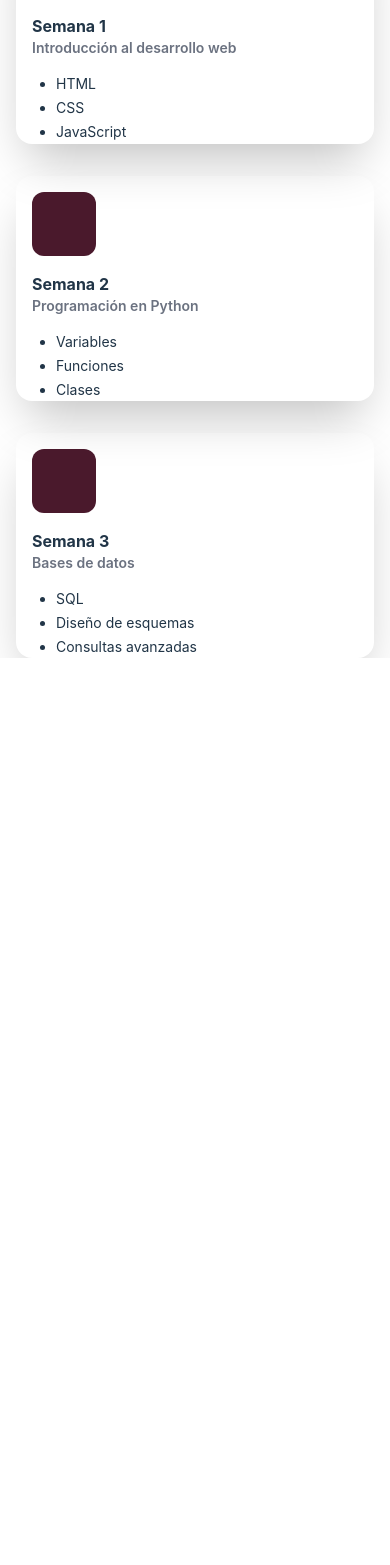
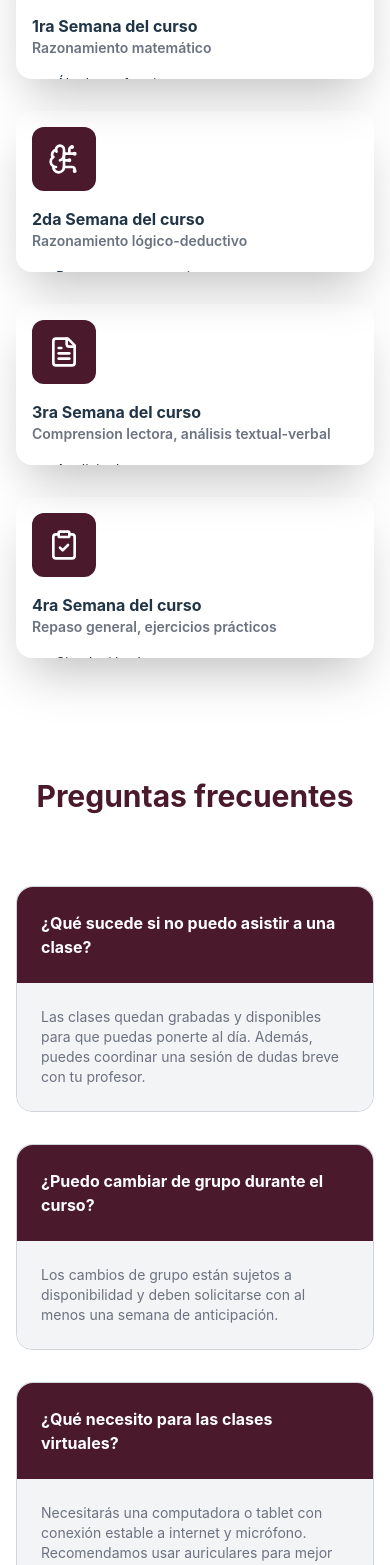
Before and after one commit to hros19/ticademycr, a React (Vite) app: page /Schedules-Curriculum in a window 390 px wide. Shown: the part 2703-4268 px from the top of the page. Before the commit the page ends 3361 px from the top, so only its background shows below. Built offline with nearby package versions, Linux system fonts and the light colour scheme.

Commit message:
Terminado
Puede cuestionarse el responsive de la estructura del curso para algunos dispositivos, tratar de arreglar

```diff
--- a/package.json
+++ b/package.json
@@ -11,6 +11,7 @@
   },
   "dependencies": {
     "firebase": "^11.1.0",
+    "lucide-react": "^0.471.1",
     "react": "^18.3.1",
     "react-dom": "^18.3.1",
     "react-icons": "^5.4.0",
--- a/src/components/Schedules&Curriculum/CourseStructure.jsx
+++ b/src/components/Schedules&Curriculum/CourseStructure.jsx
@@ -14,7 +14,7 @@ const CourseStructure = ({ Weeks }) => {
           {/* Título del curso */}
           <div className="flex items-center mb-4 sm:mb-0 sm:mr-6">
             <div className="flex items-center justify-center bg-customMaroon h-16 w-16 sm:h-20 sm:w-20 rounded-xl text-white">
-              {/* Puedes añadir un ícono aquí si es necesario */}
+              {Week.icon && <Week.icon size={32} />}
             </div>
           </div>
           <div className="flex flex-col w-full">
--- /dev/null
+++ b/src/components/Schedules&Curriculum/FrequentQuestions.jsx
@@ -0,0 +1,26 @@
+import React from 'react';
+
+const FrequentQuestions = ({ Questions }) => {
+  return (
+    <div className="flex flex-col items-center px-4 sm:px-6 lg:px-8 mt-20">
+      <h1 className="text-customMaroon mt-10  mb-10 text-3xl sm:text-4xl md:text-5xl font-bold text-center">Preguntas frecuentes</h1>
+      {/* Renderizar cada pregunta */}
+      {Questions.map((question, index) => (
+        <div
+          key={index}
+          className="flex flex-col w-full sm:w-[80%] lg:w-[70%] border border-gray-300 rounded-2xl mt-8">
+          {/* Parte marrón (Pregunta) */}
+          <div className="p-6 sm:p-8 bg-customMaroon rounded-t-2xl text-white text-base sm:text-lg md:text-xl lg:text-2xl font-bold">
+            {question.question}
+          </div>
+          {/* Parte gris (Respuesta) */}
+          <div className="p-6 sm:p-8 bg-gray-100 rounded-b-2xl text-gray-500 text-sm sm:text-base md:text-lg lg:text-xl">
+            {question.answer}
+          </div>
+        </div>
+      ))}
+    </div>
+  );
+};
+
+export default FrequentQuestions;
--- a/src/components/Schedules&Curriculum/Schedules&Curriculum.jsx
+++ b/src/components/Schedules&Curriculum/Schedules&Curriculum.jsx
@@ -3,24 +3,54 @@ import HeroSection from './HeroSection';
 import Dates from './Dates';
 import Groups from './Groups'
 import CourseStructure from './CourseStructure'
+import FrequentQuestions from './FrequentQuestions'
+import SignupSection from './SingUpSection'
+
 import imageUrl from "../../assets/ticademy/pexels-fauxels-3184405.jpg";
-
+import { FileText, BrainCircuit, ClipboardCheck, FunctionSquare } from 'lucide-react';
 
 const weeks = [
   {
-    title: "Semana 1",
-    subtitle: "Introducción al desarrollo web",
-    contents: ["HTML", "CSS", "JavaScript"],
+    title: "1ra Semana del curso",
+    subtitle: "Razonamiento matemático",
+    contents: ["Álgebra y funciones", "Geometría y trigonometría", "Analisis de datos y estadísticas", "Resolucion de problemas aplicados"],
+    icon: FunctionSquare,
   },
   {
-    title: "Semana 2",
-    subtitle: "Programación en Python",
-    contents: ["Variables", "Funciones", "Clases"],
+    title: "2da Semana del curso",
+    subtitle: "Razonamiento lógico-deductivo",
+    contents: ["Patrones y secuencias", "Lógica proposicional", "Análisis deductivo", "Resolucion de acertijos"],
+    icon: BrainCircuit,
   },
   {
-    title: "Semana 3",
-    subtitle: "Bases de datos",
-    contents: ["SQL", "Diseño de esquemas", "Consultas avanzadas"],
+    title: "3ra Semana del curso",
+    subtitle: "Comprension lectora, análisis textual-verbal",
+    contents: ["Analisis de texto", "Interpretación de gráficos", "Sintesis de información", "Vocabulario contextual"],
+    icon: FileText,
+  },
+  {
+    title: "4ra Semana del curso",
+    subtitle: "Repaso general, ejercicios prácticos",
+    contents: ["Simulación de examen", "Resolución de casos", "Ejercicios cronometrados", "Retroalimentación personalizada"],
+    icon: ClipboardCheck,
+  },
+];
+const questions = [
+  {
+    question: "¿Qué sucede si no puedo asistir a una clase?",
+    answer: "Las clases quedan grabadas y disponibles para que puedas ponerte al día. Además, puedes coordinar una sesión de dudas breve con tu profesor.",
+  },
+  {
+    question: "¿Puedo cambiar de grupo durante el curso?",
+    answer: "Los cambios de grupo están sujetos a disponibilidad y deben solicitarse con al menos una semana de anticipación.",
+  },
+  {
+    question: "¿Qué necesito para las clases virtuales?",
+    answer: "Necesitarás una computadora o tablet con conexión estable a internet y micrófono. Recomendamos usar auriculares para mejor experiencia.",
+  },
+  {
+    question: "¿Se proporciona material de estudio?",
+    answer: "Sí, proporcionamos material digital completo, incluyendo guías de estudio, ejercicios prácticos y exámenes de práctica.",
   },
 ];
 
@@ -34,10 +64,12 @@ const SchedulesAndCurriculum = () => {
         paragraph="Programa especializado de preparación para exámenes de admisión universitaria"
         buttonText="¡Inscríbase Ahora!"
       />
-      {/*Arreglar responsive*/}
       <Dates/>
       <Groups/>
       <CourseStructure Weeks={weeks}/>
+      <FrequentQuestions Questions={questions}/>
+      <SignupSection/>
+
     </div>
   );
 };
--- /dev/null
+++ b/src/components/Schedules&Curriculum/SingUpSection.jsx
@@ -0,0 +1,25 @@
+import React from 'react';
+
+const SignupSection = () => {
+  return (
+    <div className="flex flex-col items-center w-full h-screen gap-6 sm:gap-8 md:gap-10 justify-center px-4">
+      <h2 className="text-3xl sm:text-4xl md:text-5xl lg:text-6xl font-bold text-customMaroon w-full sm:w-2/3 md:w-1/2 text-center mx-auto">
+        ¿Listo para comenzar?
+      </h2>
+
+      <p className="text-black text-center text-lg sm:text-xl md:text-2xl lg:text-3xl">
+        Asegura tu lugar en el grupo que mejor se adapte a tu horario
+      </p>
+
+      <button className="w-full sm:w-2/3 md:w-1/3 h-[10%] bg-orange-500 hover:bg-orange-600 text-white font-semibold py-3 px-6 rounded-lg transition-colors duration-200 text-lg sm:text-xl md:text-2xl lg:text-4xl">
+        Reserva tu espacio
+      </button>
+
+      <button className="w-full sm:w-2/3 md:w-1/3 h-[10%] text-orange-500 hover:text-orange-600 border-2 border-orange-500 hover:border-orange-600 font-semibold py-3 px-6 rounded-lg transition-colors duration-200 text-lg sm:text-xl md:text-2xl lg:text-4xl">
+        Ver precios y planes de inscripción
+      </button>
+    </div>
+  );
+};
+
+export default SignupSection;
```
Also changed, not shown: 1 other file (tests, documents, lock files or other folders).
